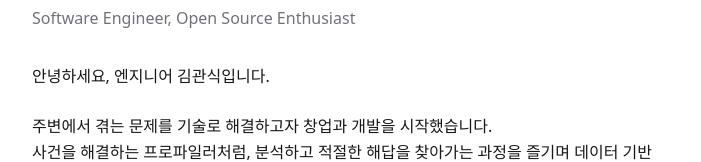
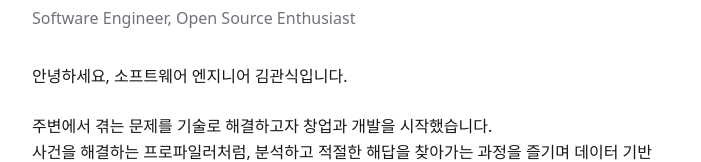
Before and after one commit to gwansikk/gwansik.dev, a Next.js app: page / in a window 1280 px wide. Shown: the part 139-301 px from the top of the page, without its empty margins (288-989 px from the left). Built offline with nearby package versions, Linux system fonts and the light colour scheme; no server answers.

Commit message:
docs: update contents

```diff
--- a/src/app/page.tsx
+++ b/src/app/page.tsx
@@ -25,7 +25,7 @@ export default function Home() {
         </h2>
       </header>
       <section className="space-y-6">
-        <p>안녕하세요, 엔지니어 김관식입니다.</p>
+        <p>안녕하세요, 소프트웨어 엔지니어 김관식입니다.</p>
         <p>
           주변에서 겪는 문제를 기술로 해결하고자 창업과 개발을 시작했습니다.
           <br />
```
